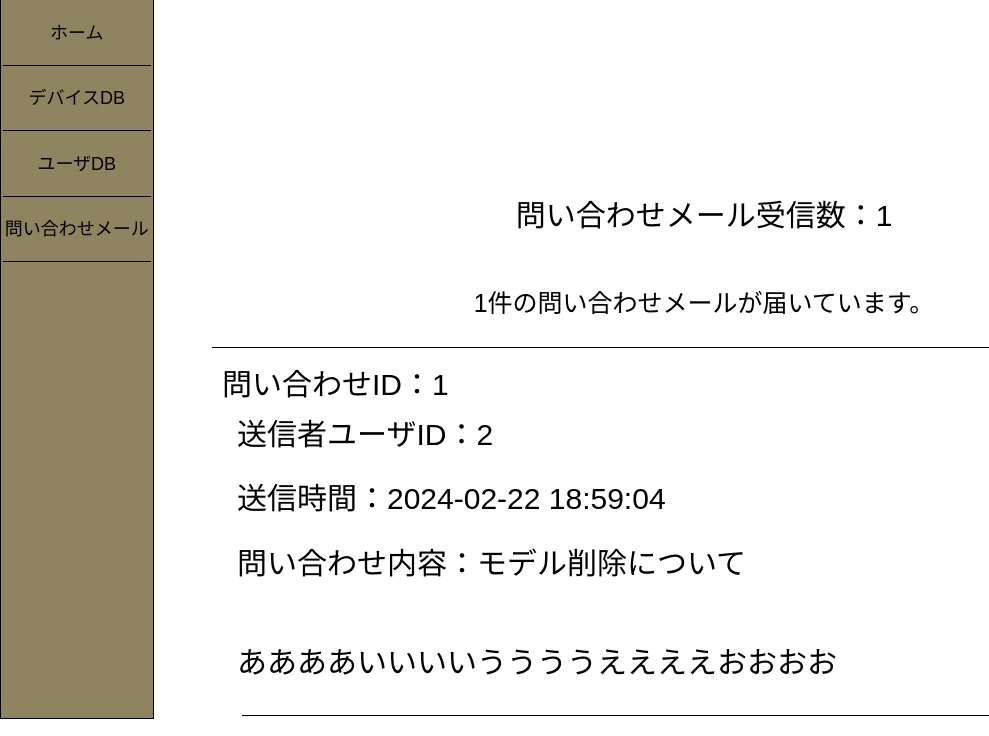
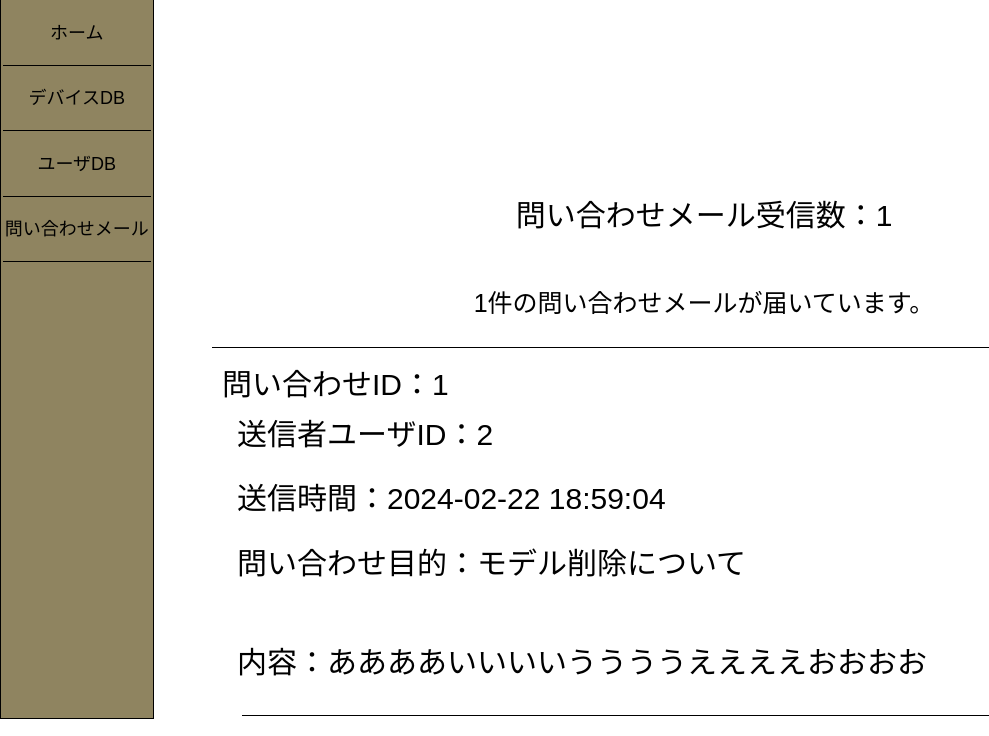
Before and after one commit to k4izu/sk_06, a Flask app: page /mail in a window 1280 px wide. Shown: the part 97-833 px from the top of the page, without its empty margins (0-989 px from the left). Run offline with Flask 3, Linux system fonts and the light colour scheme; data comes from the database, SQL or seed files in the repository.

```diff
--- a/sk_app/static/css/admin/_mail.scss
+++ b/sk_app/static/css/admin/_mail.scss
@@ -7,6 +7,9 @@ hr{
 .mail{
     text-align: center;
     margin-bottom: 30px;
+    h3{
+        padding: 20px;
+    }
 }
 .inmail{
     margin-left: 30px;
--- a/sk_app/templates/admin/mail.html
+++ b/sk_app/templates/admin/mail.html
@@ -15,13 +15,14 @@
 <div class="inmail">
     {% for rec in result %}
 
-        <h3>問い合わせID：{{ rec["id"] }}</h3>
-        <p>送信者ユーザID：{{ rec["user_id"] }}</p>
-        <p>送信時間：{{ rec["created_at"] }}</p>
-        <p>問い合わせ内容：{{ rec["title"] }}</p>
-        <dev class="text">
-            <p>{{ rec["text"] }}</p>
-        </dev>
+            <h3>問い合わせID：{{ rec["id"] }}</h3>
+            <p>送信者ユーザID：{{ rec["user_id"] }}</p>
+            <p>送信時間：{{ rec["created_at"] }}</p>
+            <p>問い合わせ目的：{{ rec["title"] }}</p>
+            <dev class="text">
+                <p>内容：{{ rec["text"] }}</p>
+            </dev>
+
         <hr>
     {% endfor %}
 </div>
```
